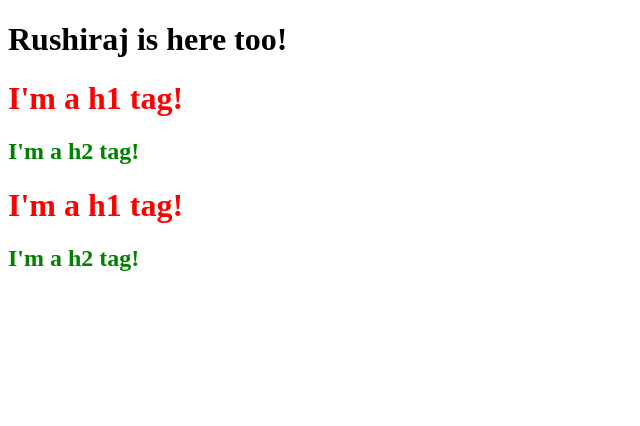
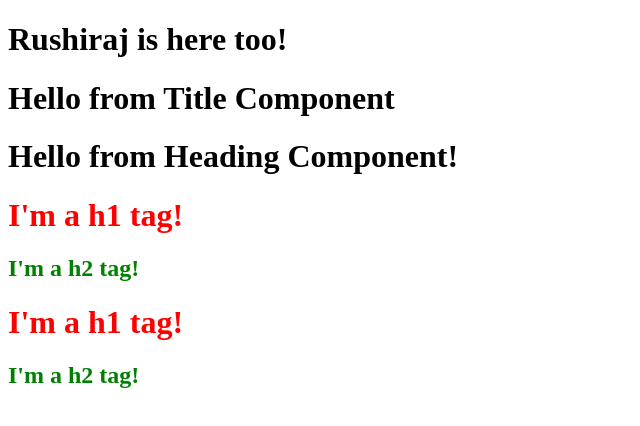
Before and after one commit to rushi812/react-study, a React (Vite) app: page / in a window 1280 px wide. Shown: the top 426 px of the page, without its empty margins (0-640 px from the left). Built offline with nearby package versions, Linux system fonts and the light colour scheme.

Commit message:
Episode 3: dive deep into JSX

```diff
--- a/App.js
+++ b/App.js
@@ -1,33 +1,68 @@
 import React from "react";
 import ReactDOM from "react-dom/client";
 
-const parent = React.createElement("div", { id: "parent" }, [
-  React.createElement("div", { id: "child", key: "child1" }, [
-    React.createElement(
-      "h1",
-      { id: "heading1", key: "heading1" },
-      "I'm a h1 tag!"
-    ),
-    React.createElement(
-      "h2",
-      { id: "heading2", key: "heading2" },
-      "I'm a h2 tag!"
-    ),
-  ]),
-  React.createElement("div", { id: "child2", key: "child2" }, [
-    React.createElement(
-      "h1",
-      { id: "heading1", key: "heading1" },
-      "I'm a h1 tag!"
-    ),
-    React.createElement(
-      "h2",
-      { id: "heading2", key: "heading2" },
-      "I'm a h2 tag!"
-    ),
-  ]),
-]);
+/**
+ * Creating React element using React.createElement
+ */
+
+// const parent = React.createElement("div", { id: "parent" }, [
+//   React.createElement("div", { id: "child", key: "child1" }, [
+//     React.createElement(
+//       "h1",
+//       { id: "heading1", key: "heading1" },
+//       "I'm a h1 tag!"
+//     ),
+//     React.createElement(
+//       "h2",
+//       { id: "heading2", key: "heading2" },
+//       "I'm a h2 tag!"
+//     ),
+//   ]),
+//   React.createElement("div", { id: "child2", key: "child2" }, [
+//     React.createElement(
+//       "h1",
+//       { id: "heading1", key: "heading1" },
+//       "I'm a h1 tag!"
+//     ),
+//     React.createElement(
+//       "h2",
+//       { id: "heading2", key: "heading2" },
+//       "I'm a h2 tag!"
+//     ),
+//   ]),
+// ]);
+
+/**
+ * Creating React element using JSX
+ */
+
+const parent = (
+  <div id="parent">
+    <div id="child1">
+      <h1 id="heading1">I'm a h1 tag!</h1>
+      <h2 id="heading2">I'm a h2 tag!</h2>
+    </div>
+    <div id="child2">
+      <h1 id="heading1">I'm a h1 tag!</h1>
+      <h2 id="heading2">I'm a h2 tag!</h2>
+    </div>
+  </div>
+);
+
+const Title = () => {
+  return <h1 className="heading">Hello from Title Component</h1>;
+};
+
+const HeadingComponent = () => {
+  return (
+    <div className="container">
+      <Title />
+      <h1>Hello from Heading Component!</h1>
+      {parent}
+    </div>
+  );
+};
 
 const root = ReactDOM.createRoot(document.getElementById("root"));
 
-root.render(parent);
+root.render(<HeadingComponent />);
```
